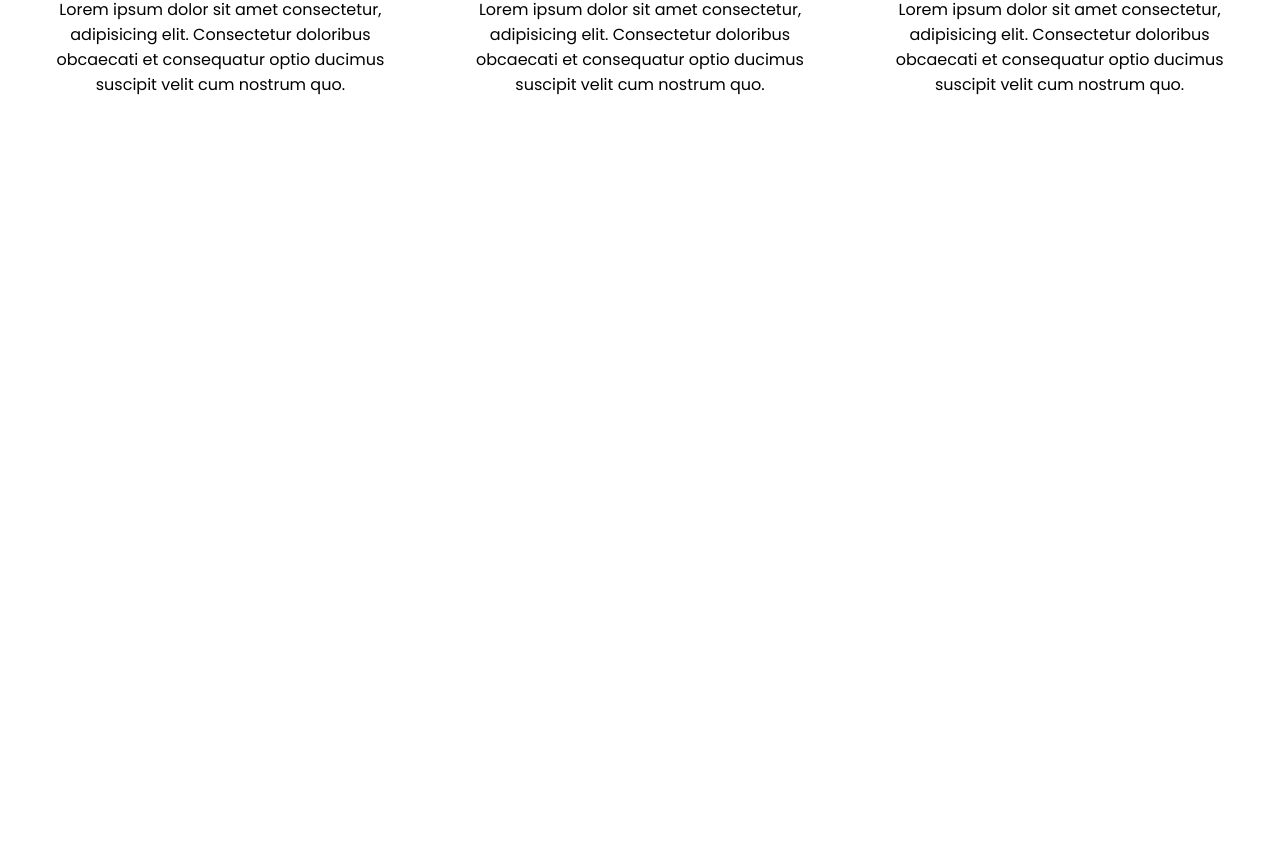
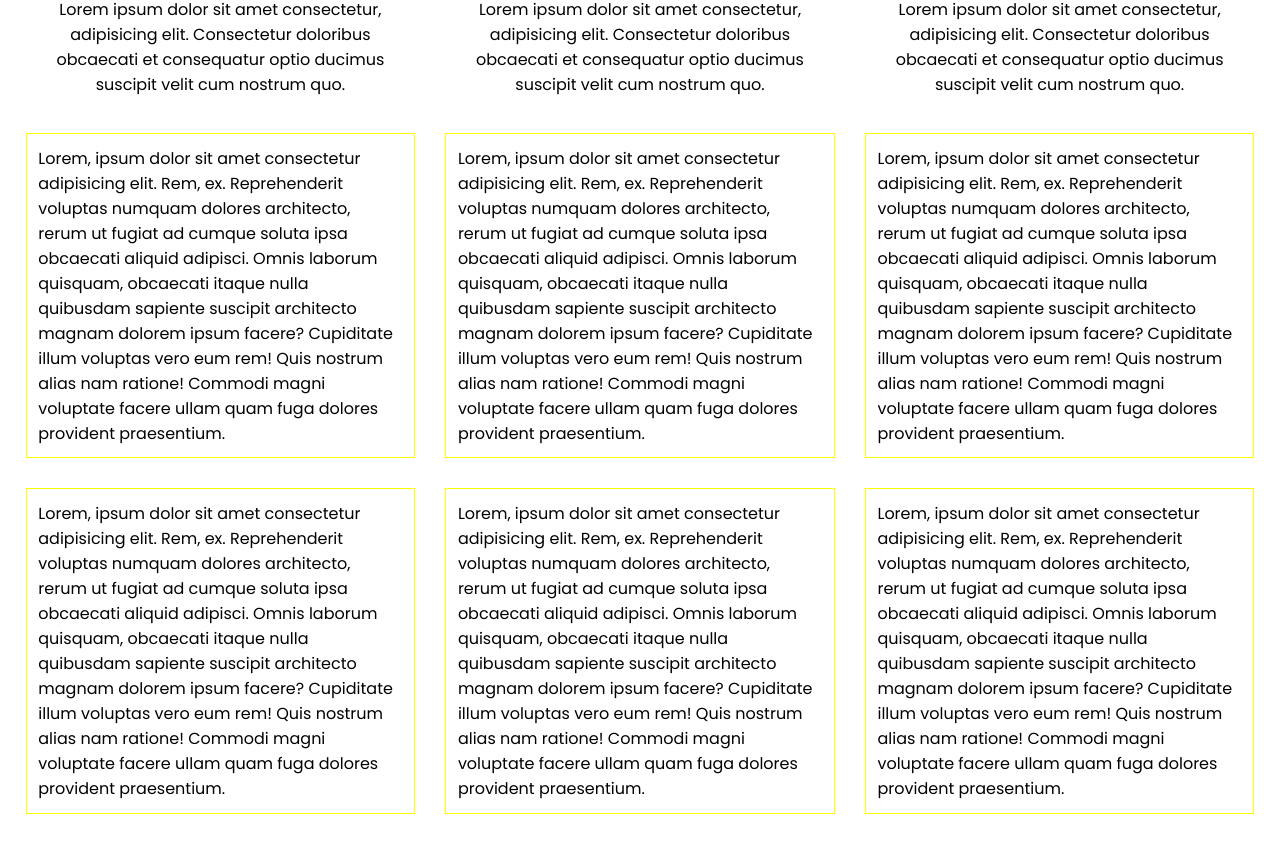
Before and after one commit to paras231/Frontend-mastery, a React (Vite) app in the folder page-design1/: page / in a window 1280 px wide. Shown: the part 1514-2366 px from the top of the page. Before the commit the page ends 1647 px from the top, so only its background shows below. Built offline with nearby package versions, Linux system fonts and the light colour scheme; a web font is replaced by a local one.

Commit message:
added grid

```diff
--- a/page-design1/src/AdvancedComponents/NewTest.jsx
+++ b/page-design1/src/AdvancedComponents/NewTest.jsx
@@ -113,6 +113,74 @@ const NewTest = () => {
           nostrum quo.
         </div>
       </div>
+      <div className="main">
+        <div className="test">
+          <p>
+            Lorem, ipsum dolor sit amet consectetur adipisicing elit. Rem, ex.
+            Reprehenderit voluptas numquam dolores architecto, rerum ut fugiat
+            ad cumque soluta ipsa obcaecati aliquid adipisci. Omnis laborum
+            quisquam, obcaecati itaque nulla quibusdam sapiente suscipit
+            architecto magnam dolorem ipsum facere? Cupiditate illum voluptas
+            vero eum rem! Quis nostrum alias nam ratione! Commodi magni
+            voluptate facere ullam quam fuga dolores provident praesentium.
+          </p>
+        </div>
+        <div className="test">
+          <p>
+            Lorem, ipsum dolor sit amet consectetur adipisicing elit. Rem, ex.
+            Reprehenderit voluptas numquam dolores architecto, rerum ut fugiat
+            ad cumque soluta ipsa obcaecati aliquid adipisci. Omnis laborum
+            quisquam, obcaecati itaque nulla quibusdam sapiente suscipit
+            architecto magnam dolorem ipsum facere? Cupiditate illum voluptas
+            vero eum rem! Quis nostrum alias nam ratione! Commodi magni
+            voluptate facere ullam quam fuga dolores provident praesentium.
+          </p>
+        </div>
+        <div className="test">
+          <p>
+            Lorem, ipsum dolor sit amet consectetur adipisicing elit. Rem, ex.
+            Reprehenderit voluptas numquam dolores architecto, rerum ut fugiat
+            ad cumque soluta ipsa obcaecati aliquid adipisci. Omnis laborum
+            quisquam, obcaecati itaque nulla quibusdam sapiente suscipit
+            architecto magnam dolorem ipsum facere? Cupiditate illum voluptas
+            vero eum rem! Quis nostrum alias nam ratione! Commodi magni
+            voluptate facere ullam quam fuga dolores provident praesentium.
+          </p>
+        </div>
+        <div className="test">
+          <p>
+            Lorem, ipsum dolor sit amet consectetur adipisicing elit. Rem, ex.
+            Reprehenderit voluptas numquam dolores architecto, rerum ut fugiat
+            ad cumque soluta ipsa obcaecati aliquid adipisci. Omnis laborum
+            quisquam, obcaecati itaque nulla quibusdam sapiente suscipit
+            architecto magnam dolorem ipsum facere? Cupiditate illum voluptas
+            vero eum rem! Quis nostrum alias nam ratione! Commodi magni
+            voluptate facere ullam quam fuga dolores provident praesentium.
+          </p>
+        </div>
+        <div className="test">
+          <p>
+            Lorem, ipsum dolor sit amet consectetur adipisicing elit. Rem, ex.
+            Reprehenderit voluptas numquam dolores architecto, rerum ut fugiat
+            ad cumque soluta ipsa obcaecati aliquid adipisci. Omnis laborum
+            quisquam, obcaecati itaque nulla quibusdam sapiente suscipit
+            architecto magnam dolorem ipsum facere? Cupiditate illum voluptas
+            vero eum rem! Quis nostrum alias nam ratione! Commodi magni
+            voluptate facere ullam quam fuga dolores provident praesentium.
+          </p>
+        </div>
+        <div className="test">
+          <p>
+            Lorem, ipsum dolor sit amet consectetur adipisicing elit. Rem, ex.
+            Reprehenderit voluptas numquam dolores architecto, rerum ut fugiat
+            ad cumque soluta ipsa obcaecati aliquid adipisci. Omnis laborum
+            quisquam, obcaecati itaque nulla quibusdam sapiente suscipit
+            architecto magnam dolorem ipsum facere? Cupiditate illum voluptas
+            vero eum rem! Quis nostrum alias nam ratione! Commodi magni
+            voluptate facere ullam quam fuga dolores provident praesentium.
+          </p>
+        </div>
+      </div>
     </>
   );
 };
--- a/page-design1/src/AdvancedComponents/newtest.css
+++ b/page-design1/src/AdvancedComponents/newtest.css
@@ -4,7 +4,9 @@
   height: 100%;
   /* background-color: green; */
   display: grid;
+  /*  will create 4 rows */
   grid-template-rows: auto auto auto auto;
+  /*  will create 3 col */
   grid-template-columns: auto auto auto;
   grid-gap: 30px;
 }
@@ -14,12 +16,29 @@
   padding: 10px;
 }
 
-.one img{
+.one img {
   width: 90%;
 }
 /* #a {
     background-color: blue !important;
 } */
+
+.main {
+  margin: 2%;
+  width: 96%;
+  height: 100%;
+  display: grid;
+  grid-template-rows: auto auto auto;
+  grid-template-columns: auto auto auto;
+  grid-gap: 30px;
+}
+
+.test {
+  border: 1px solid yellow;
+  box-sizing: border-box;
+  /* background-color: red; */
+  padding: 3%;
+}
 
 /* responsive grid for mobile */
 
@@ -30,6 +49,7 @@
     height: 100%;
     /* background-color: green; */
     display: grid;
+
     grid-template-rows: auto;
     grid-template-columns: auto;
     grid-gap: 10px;
@@ -39,7 +59,16 @@
     text-align: center;
     padding: 10px;
   }
-  .one img{
+  .one img {
     width: 90%;
   }
+  .main{
+    margin: 2%;
+    width: 96%;
+    height: 100%;
+    display: grid;
+    grid-template-rows: auto;
+    grid-template-columns: auto;
+    grid-gap: 30px;
+  }
 }
```
